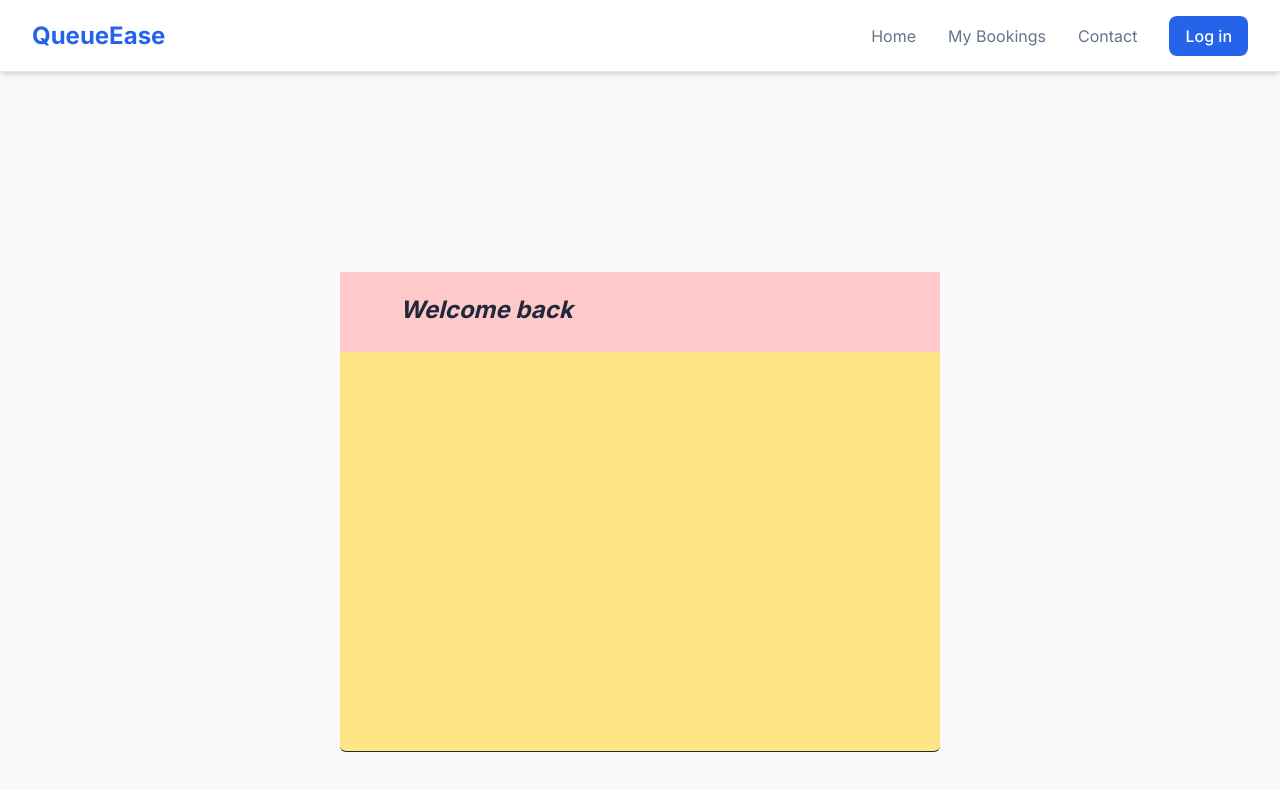
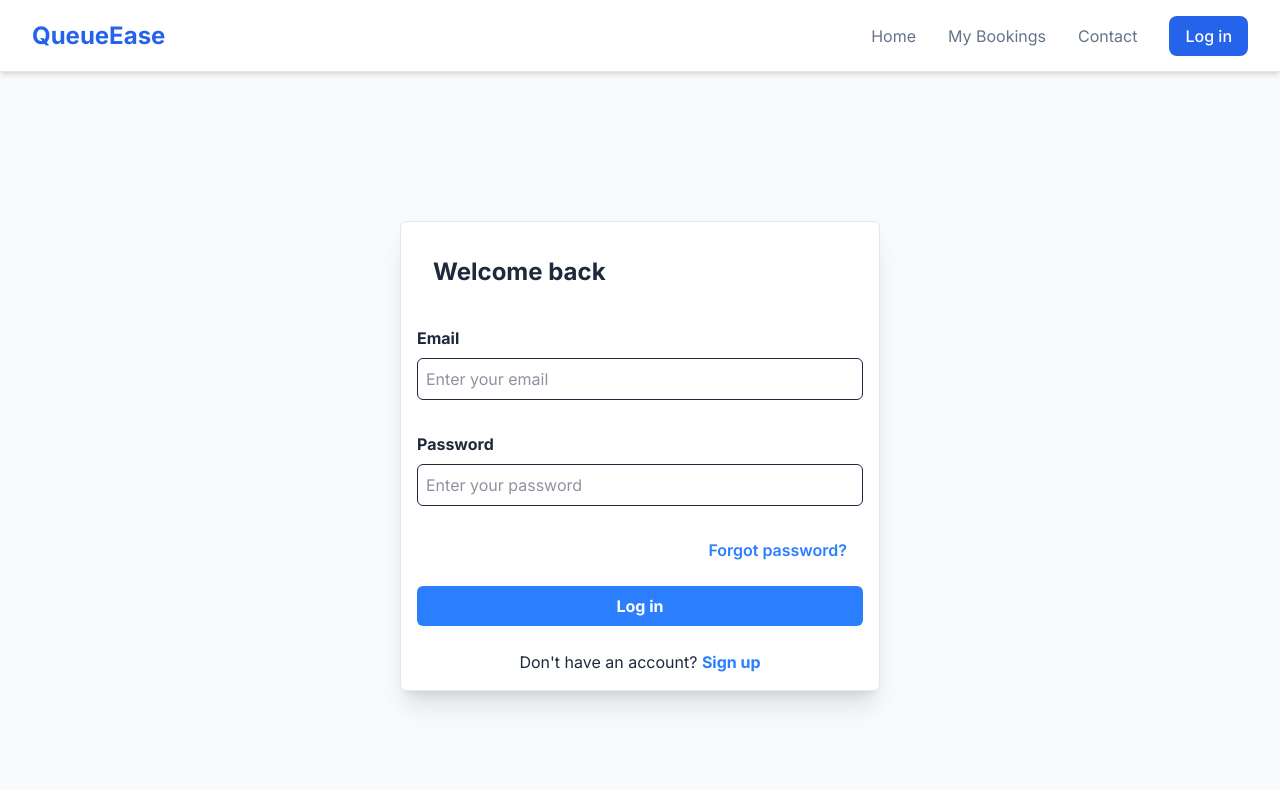
Before and after one commit to vini-dev337/queue-ease, a React (Vite) app in the folder frontend/: page /login in a window 1280 px wide. Shown: the top 790 px of the page. Built offline with nearby package versions, Linux system fonts and the light colour scheme.

Commit message:
frontend of login page

```diff
--- a/frontend/src/App.jsx
+++ b/frontend/src/App.jsx
@@ -4,6 +4,8 @@ import Home from './pages/Home'
 import Contact from './pages/Contact'
 import MyBookings from './pages/MyBookings'
 import Login from './pages/Login'
+import Signup from './pages/Signup'
+import Forgotpassword from './pages/Forgotpassword'
 
 function App() {
   return (
@@ -15,6 +17,8 @@ function App() {
         <Route path="/my-bookings" element={<MyBookings />} />
         <Route path="/contact" element={<Contact />} />
         <Route path="/login" element={<Login />} />
+        <Route path='/signup' element={<Signup/>}/>
+        <Route path='/forgotpassword' element={<Forgotpassword/>}/>
       </Routes>
     </main>
     </div >
--- /dev/null
+++ b/frontend/src/pages/Forgotpassword.jsx
@@ -0,0 +1,9 @@
+import React from 'react'
+
+const Forgetpassword = () => {
+  return (
+    <div>Forgetpassword</div>
+  )
+}
+
+export default Forgetpassword
--- a/frontend/src/pages/Login.jsx
+++ b/frontend/src/pages/Login.jsx
@@ -1,15 +1,95 @@
-import React from 'react'
+import { useState } from 'react';
+import { Link } from 'react-router';
 
 const Login = () => {
+
+  const [email, setEmail] = useState("");
+  const [password, setPassword] = useState("");
+  const [error, setError] = useState("");
+
+  const handleSubmit = (e) => {
+    e.preventDefault();
+    // stops the browser from reloading the page
+    // TODO: you'll add validation and the API call here
+    if (!email) {
+      setError("Please enter your email");
+      return;
+    }
+    if (!password) {
+      setError("Please enter your password");
+      return;
+    }
+    setError("");
+    console.log("form submitted");
+    console.log(`Email is ${email}`);
+  };
+
   return (
-    <div className='w-full h-screen flex items-center justify-center'>
-        <div className='w-150 h-120 bg-amber-200 border-b rounded-md '>
-            <h1 className='h-20 bg-red-200 p-5 pl-15 font-extrabold text-[24px] italic '>
-                Welcome back
-            </h1>
-        </div>
+    <div className="w-full min-h-dvh  flex items-center justify-center p-4 pb-32">
+      <div className="w-full max-w-120 border border-gray-200 rounded-md shadow-xl bg-white">
+
+        <h1 className="p-5 pl-8 pt-8 font-extrabold text-[24px]">
+          Welcome back
+        </h1>
+
+        <form onSubmit={handleSubmit}>
+          <div className="w-full p-4 space-y-8">
+            <div className="flex flex-col gap-2">
+              <label htmlFor="email" className="font-bold">Email</label>
+              <input
+                type="email"
+                value={email}
+                id="email"
+                placeholder="Enter your email"
+                className="p-2 border rounded-md"
+                onChange={(e) => {
+                  setEmail(e.target.value);
+                }}
+              />
+            </div>
+
+            <div className="flex flex-col gap-2">
+              <label htmlFor="password" className="font-bold">Password</label>
+              <input
+                type="password"
+                value={password}
+                id="password"
+                placeholder="Enter your password"
+                className="p-2 border rounded-md"
+                onChange={(e) => {
+                  setPassword(e.target.value);
+                }}
+              />
+            </div>
+          </div>
+
+          <div className="flex flex-col gap-6 p-4">
+            <div className="text-right pr-4 text-blue-500 font-semibold">
+              <Link to="/forgotpassword">Forgot password?</Link>
+            </div>
+
+            {error && (
+              <p className="text-red-500 font-bold">{error}</p>
+            )}
+
+            <button
+              type="submit"
+              className="bg-blue-500 text-white h-10 w-full font-bold rounded-md">
+              Log in
+            </button>
+
+            <div className="text-center">
+              <p>
+                Don't have an account?{' '}
+                <Link to="/signup" className="text-blue-500 font-bold">Sign up</Link>
+              </p>
+            </div>
+          </div>
+        </form>
+
+      </div>
     </div>
-  )
-}
+  );
+};
 
-export default Login
+export default Login;
--- /dev/null
+++ b/frontend/src/pages/Signup.jsx
@@ -0,0 +1,9 @@
+import React from 'react'
+
+const Signup = () => {
+  return (
+    <div>Signup</div>
+  )
+}
+
+export default Signup
```
